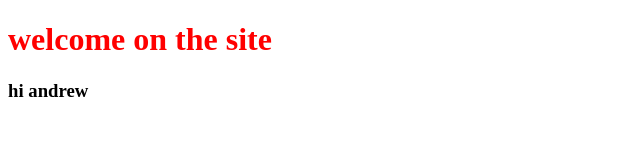
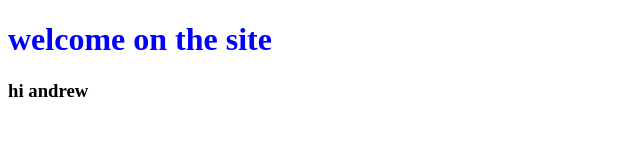
Before and after one commit to AndriyPastukh/django-karlmaster-project, a plain HTML site: page index.html in a window 1280 px wide. Shown: the whole page, without its empty margins (0-640 px from the left). Drawn offline with nearby package versions, Linux system fonts and the light colour scheme; files that its build step writes are made by us from their sources.

Commit message:
add style

```diff
--- a/index.html
+++ b/index.html
@@ -8,7 +8,7 @@
     <link rel="stylesheet" href="style.css">
 </head>
 <body>
-    <h1>welcome on the site </h1>
+    <h1 style="color:blue;">welcome on the site </h1>
      <h3>hi andrew</h3>
 
 </body>
```
